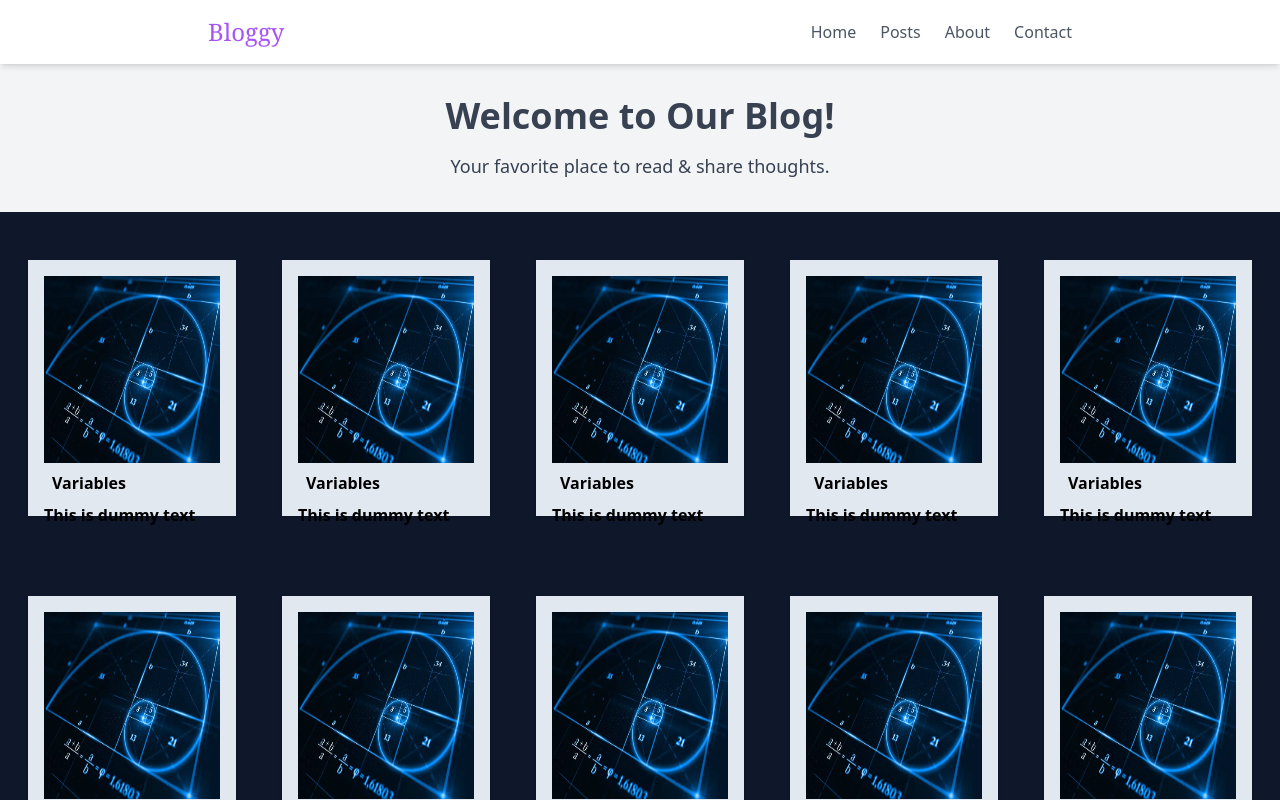
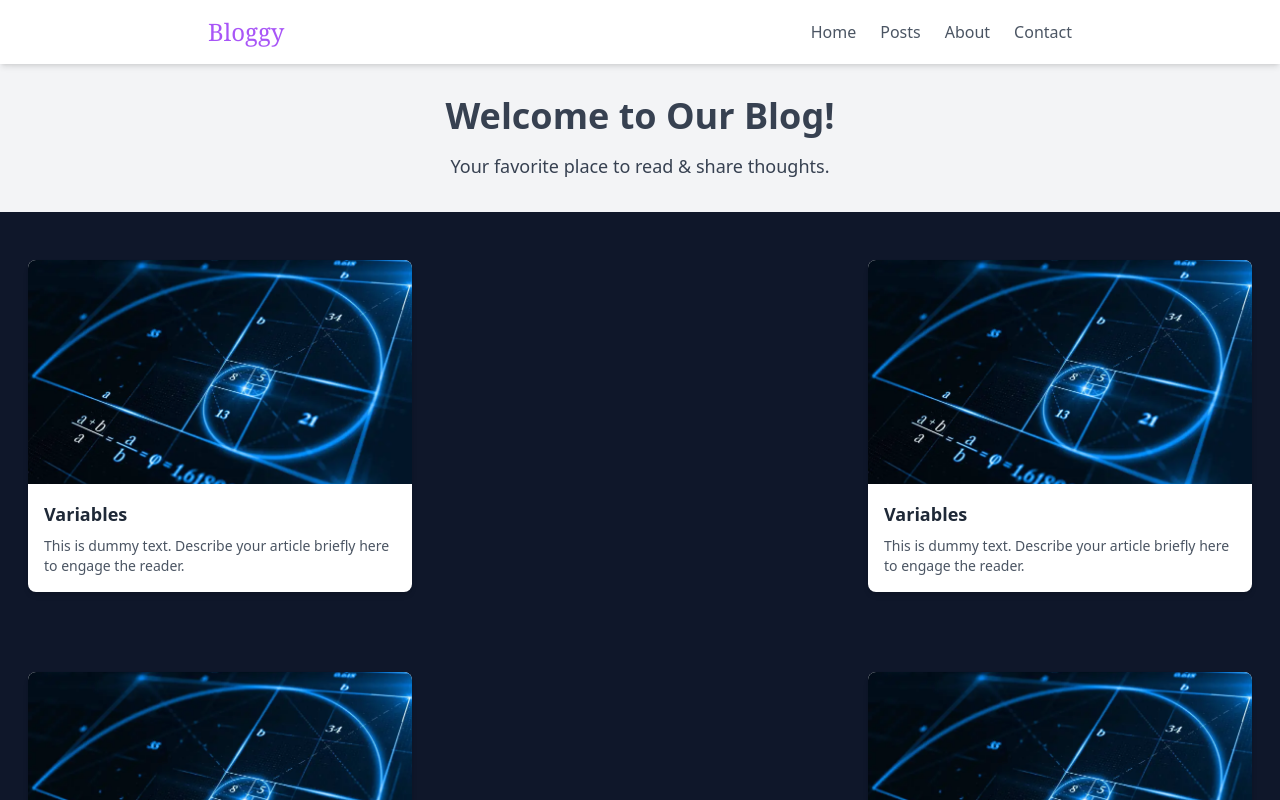
Before and after one commit to fatemefaraji/rtn, a React (Create React App) app: page / in a window 1280 px wide. Shown: the top 800 px of the page. Built offline with nearby package versions, Linux system fonts and the light colour scheme.

Commit message:
updating artivle section

```diff
--- a/src/components/articles/Articles.jsx
+++ b/src/components/articles/Articles.jsx
@@ -2,10 +2,22 @@ import art from "../../../src/assets/images/1715604853550.png";
 
 function Articles() {
   return (
-    <div className="bg-slate-200 w-52 h-64 py-4 px-4 border-sky-300 font-semibold my-10 mx-5 hover:cursor-pointer hover:bg-slate-300 text-center transition shadow">
-      <img src={art} alt="Article Illustration" className="w-full h-5/6 hover:border-fuchsia-500" />
-      <h3 className="text-left p-2 font-bold">Variables</h3>
-      <p className="text-left">This is dummy text</p>
+    <div className="max-w-sm bg-white rounded-lg shadow-md hover:shadow-xl transition-transform transform hover:-translate-y-1 my-10 mx-5 cursor-pointer">
+      {/* Image section */}
+      <div className="overflow-hidden rounded-t-lg">
+        <img
+          src={art}
+          alt="Article Illustration"
+          className="w-full h-56 object-cover transition-transform duration-300 hover:scale-105"
+        />
+      </div>
+      {/* Content section */}
+      <div className="p-4">
+        <h3 className="text-lg font-bold text-gray-800 mb-2">Variables</h3>
+        <p className="text-gray-600 text-sm">
+          This is dummy text. Describe your article briefly here to engage the reader.
+        </p>
+      </div>
     </div>
   );
 }
```
